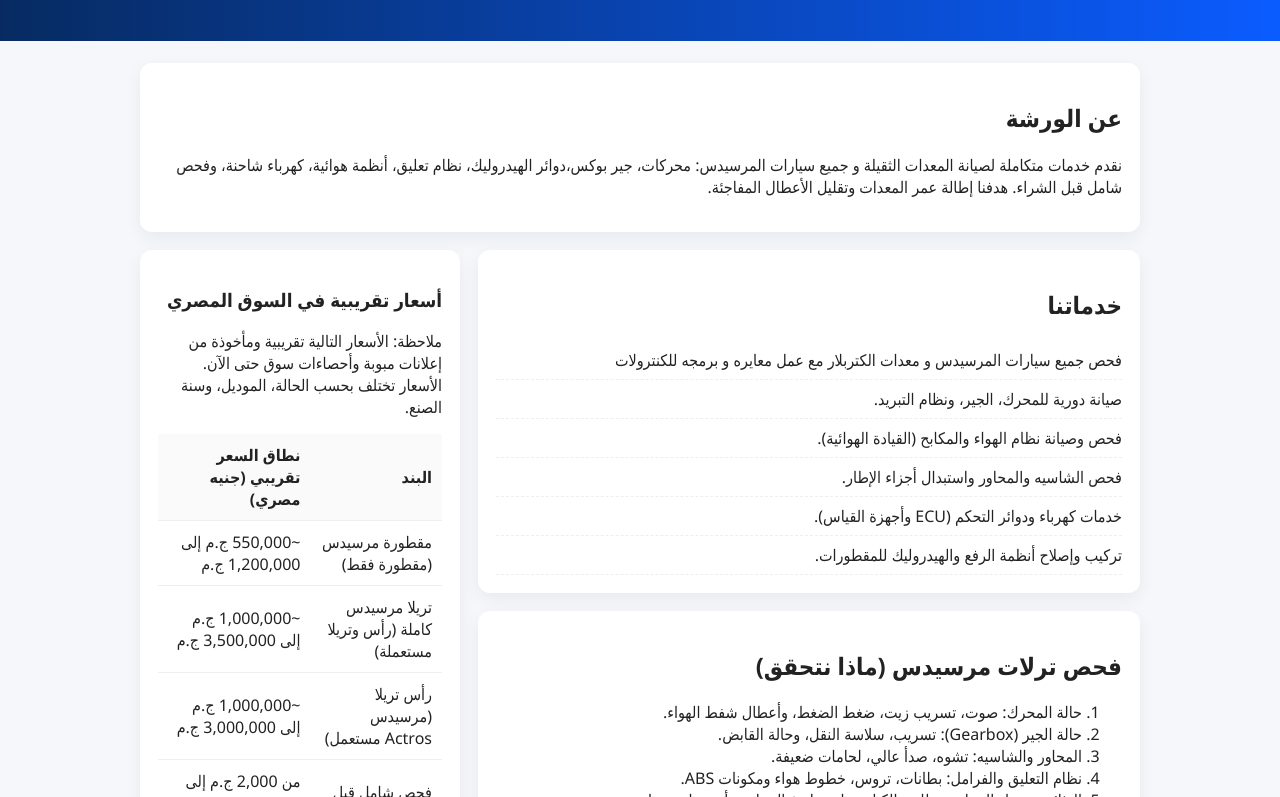
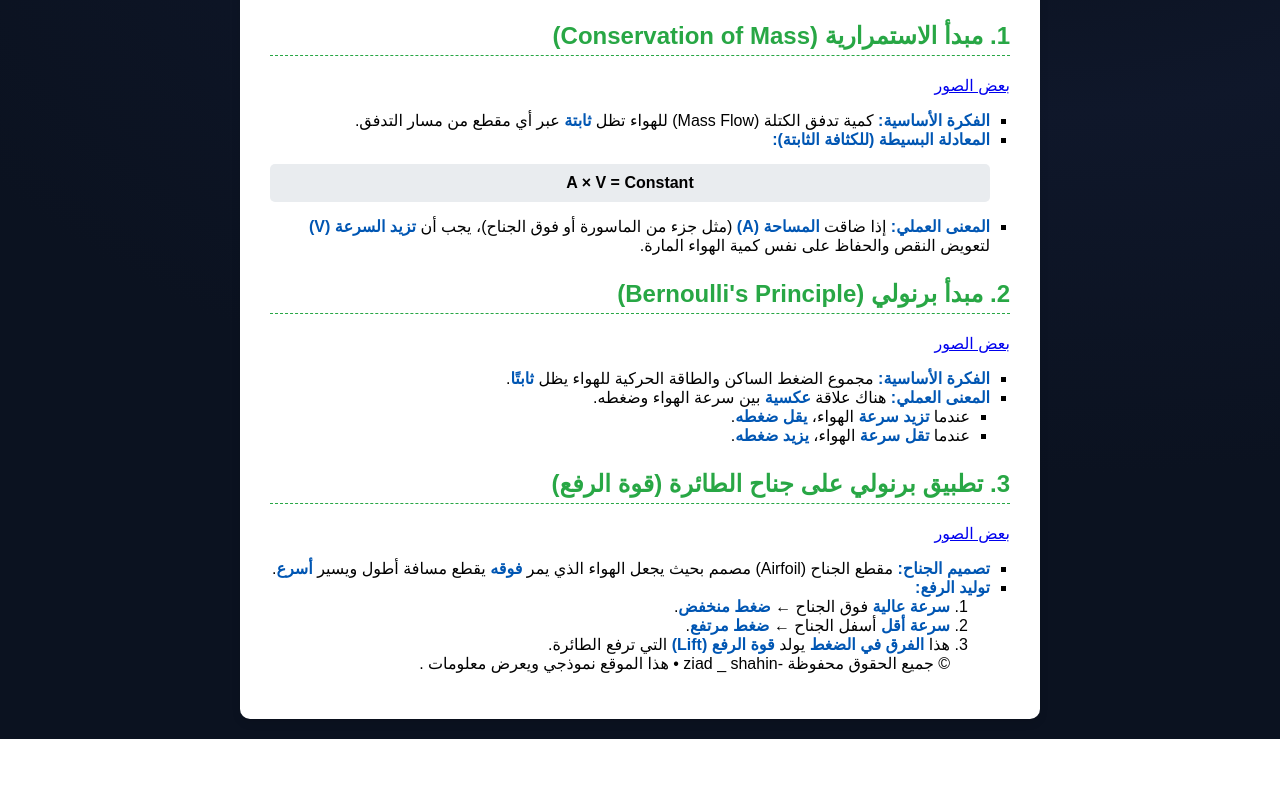
Before and after one commit to shahinziad107-del/Shahin22, a plain HTML site: page index.html in a window 1280 px wide. Shown: the part 125-922 px from the top of the page. After the commit the page ends 864 px from the top, so only its background shows below. Drawn offline with Linux system fonts and the light colour scheme.

Commit message:
Update index.html

```diff
--- a/index.html
+++ b/index.html
@@ -1,116 +1,136 @@
-<!doctype html>
-
+<!DOCTYPE html>
 <html lang="ar" dir="rtl">
 <head>
-  <meta charset="utf-8">
-  <meta name="viewport" content="width=device-width, initial-scale=1">
-  <title>صيانة وفحص المعدات الثقيلة - Al-Ghazlawi Workshop</title>
+    <meta charset="UTF-8">
+    <meta name="viewport" content="width=device-width, initial-scale=1.0">
+    <title>ملخص مبادئ الطيران (الأيروديناميكا)</title>
+
     <style>
-    :root{--accent:#0b5cff;--bg:#f6f7fb;--card:#ffffff}
-    body{font-family: 'Segoe UI', Tahoma, Arial, sans-serif;background:var(--bg);margin:0;padding:0;color:#222}
-    header{background:linear-gradient(90deg, #072b61, #0b5cff);color:#fff;padding:28px 18px}
-    .container{max-width:1000px;margin:22px auto;padding:0 16px}
-    h1{margin:0 0 6px;font-size:28px}
-    p.lead{margin:0;color:rgba(255,255,255,0.9)}
-    .card{background:var(--card);border-radius:12px;box-shadow:0 6px 18px rgba(15,23,42,0.06);padding:18px;margin-bottom:18px}
-    .grid{display:grid;grid-template-columns:1fr 320px;gap:18px}
-    @media(max-width:900px){.grid{grid-template-columns:1fr}}
-    table{width:100%;border-collapse:collapse}
-    th,td{padding:10px;border-bottom:1px solid #eee;text-align:right}
-    th{background:#fafafa}
-    .btn{display:inline-block;padding:10px 14px;border-radius:10px;background:var(--accent);color:#fff;text-decoration:none}
-    footer{padding:16px;text-align:center;color:#666;font-size:14px}
-    .feature-list{list-style:none;padding:0;margin:0}
-    .feature-list li{padding:8px 0;border-bottom:1px dashed #eee}
+    :root{
+              --bg:#0f172a;        /* slate-900 */
+                    --card:#111827cc;    /* gray-900 with alpha *
+            --text:#e5e7eb;      /* gray-200 */
+            --muted:#94a3b8;     /* slate-400 */
+                      --accent:#38bdf8;    /* sky-400 */
+                            --ring:#22d3ee55;    /* cyan-400 with alpha */
+    }
+    *{box-sizing:border-box}
+        body {
+            margin:0; font-family: system-ui, -apple-system, Segoe UI, Roboto, "Noto Sans Arabic"
+            Arial, sans-serif;
+            font-family: 'Arial', sans-serif;
+
+            background: radial-gradient(1200px 600px at 80% 0%, #0b1220 0%, var(--bg) 40%, #0b1220 100%);
+            color:var(--text)
+
+
+            line-height: 1.6;
+            min-height:100vh;
+            padding: 20px;
+            direction: rtl; /* لضمان الاتجاه من اليمين لليسار */
+            text-align: right;
+        }
+            header{
+      position:sticky; top:0; z-index:50;
+      backdrop-filter:saturate(1.2) blur(6px);
+      background: #0b1220cc;
+      border-bottom:1px solid #1f2937;
+    }
+     .container{max-width:1100px; margin:0 auto; padding:18px 16px}
+    .brand{display:flex; align-items:center; gap:10px}
+    .logo{
+      width:34px; height:34px; border-radius:10px; background:linear-gradient(135deg, var(--accent), #06b6d4);
+      box-shadow:0 6px 20px #22d3ee55 inset, 0 6px 20px #22d3ee55;
+    }
+    .brand h1{font-size:20px; margin:0}
+    nav a{color:var(--muted); text-decoration:none; margin-inline:8px}
+    nav a:hover{color:var(--text)}.hero{
+  text-align:center; padding:36px 16px 10px;
+}
+  .container {
+            max-width: 800px;
+            margin: 0 auto;
+            background: #fff;
+            padding: 30px;
+            border-radius: 10px;
+            box-shadow: 0 4px 8px rgba(0, 0, 0, 0.1);
+
+        .brand h1{font-size:20px; margin:0}
+    nav a{color:var(--muted); text-decoration:none; margin-inline:8px}
+    nav a:hover{color:var(--text)}.hero{
+  text-align:center; padding:36px 16px 10px;
+}
+        h1 {
+            color: #007bff;
+            border-bottom: 3px solid #007bff;
+            padding-bottom: 10px;
+            margin-bottom: 25px;
+            text-align: center;
+        }
+        h2 {
+            color: #28a745;
+            margin-top: 25px;
+            border-bottom: 1px dashed #28a745;
+            padding-bottom: 5px;
+        }
+        ul {
+            list-style-type: square;
+            padding-right: 20px;
+        }
+        li strong {
+            color: #0056b3;
+        }
+        .formula {
+            background-color: #e9ecef;
+            padding: 10px;
+            border-radius: 5px;
+            text-align: center;
+            font-weight: bold;
+            margin: 15px 0;
+        }
     </style>
 </head>
 <body>
-  <header>
     <div class="container">
-      <h1>  مركز الشاهين  لصيانه وفحص المعدات الثقيله و ترلات المرسيدس   </h1>
-      <p class="lead">متخصصون في صيانة المركبات الثقيلة، فحص التريلات (ترلات مرسيدس)، وصيانة رؤوس التريلا — خدمات بجودة صناعية ومواصفات السلامة.</p>
-    </div>
-  </header>  <main class="container">
-    <section class="card">
-      <h2>عن الورشة</h2>
-      <p>نقدم خدمات متكاملة لصيانة المعدات الثقيلة و جميع سيارات المرسيدس: محركات، جير بوكس،دوائر الهيدروليك، نظام تعليق، أنظمة هوائية، كهرباء شاحنة، وفحص شامل قبل الشراء. هدفنا إطالة عمر المعدات وتقليل الأعطال المفاجئة.</p>
-    </section><div class="grid">
-  <div>
-    <section class="card">
-      <h2>خدماتنا</h2>
-      <ul class="feature-list">
-        <li>فحص جميع سيارات المرسيدس و معدات الكتربلار مع عمل معايره و برمجه للكنترولات </li>
-        <li>صيانة دورية للمحرك، الجير، ونظام التبريد.</li>
-        <li>فحص وصيانة نظام الهواء والمكابح (القيادة الهوائية).</li>
-        <li>فحص الشاسيه والمحاور واستبدال أجزاء الإطار.</li>
-        <li>خدمات كهرباء ودوائر التحكم (ECU وأجهزة القياس).</li>
-        <li>تركيب وإصلاح أنظمة الرفع والهيدروليك للمقطورات.</li>
+        <h1>ملخص مُصغر لمبادئ الطيران (الأيروديناميكا)</h1>
+
+        <h2>1. مبدأ الاستمرارية (Conservation of Mass)</h2>
+          <a href= pf2.png>بعض الصور </a>
+        <ul>
+            <li><strong>الفكرة الأساسية:</strong> كمية تدفق الكتلة (Mass Flow) للهواء تظل <strong>ثابتة</strong> عبر أي مقطع من مسار التدفق.</li>
+            <li><strong>المعادلة البسيطة (للكثافة الثابتة):</strong></li>
+            <div class="formula">A × V = Constant</div>
+            <li><strong>المعنى العملي:</strong> إذا ضاقت <strong>المساحة (A)</strong> (مثل جزء من الماسورة أو فوق الجناح)، يجب أن <strong>تزيد السرعة (V)</strong> لتعويض النقص والحفاظ على نفس كمية الهواء المارة.</li>
         </ul>
-    </section>
 
-    <section class="card">
-      <h2>فحص ترلات مرسيدس (ماذا نتحقق)</h2>
+        <h2>2. مبدأ برنولي (Bernoulli's Principle)</h2>
+           <a href= pf2.png>بعض الصور </a>
+        <ul>
+            <li><strong>الفكرة الأساسية:</strong> مجموع الضغط الساكن والطاقة الحركية للهواء يظل <strong>ثابتًا</strong>.</li>
+            <li><strong>المعنى العملي:</strong> هناك علاقة <strong>عكسية</strong> بين سرعة الهواء وضغطه.
+                <ul>
+                    <li>عندما <strong>تزيد سرعة</strong> الهواء، <strong>يقل ضغطه</strong>.</li>
+                    <li>عندما <strong>تقل سرعة</strong> الهواء، <strong>يزيد ضغطه</strong>.</li>
+                </ul>
+            </li>
+        </ul>
+
+        <h2>3. تطبيق برنولي على جناح الطائرة (قوة الرفع)</h2>
+    <a href= https://share.google/Uz2EneWpY0UIKLeQG>بعض الصور </a>
+        <ul>
+            <li><strong>تصميم الجناح:</strong> مقطع الجناح (Airfoil) مصمم بحيث يجعل الهواء الذي يمر <strong>فوقه</strong> يقطع مسافة أطول ويسير <strong>أسرع</strong>.</li>
+            <li><strong>توليد الرفع:</strong>
                 <ol>
-        <li>حالة المحرك: صوت، تسريب زيت، ضغط الضغط، وأعطال شفط الهواء.</li>
-        <li>حالة الجير (Gearbox): تسريب، سلاسة النقل، وحالة القابض.</li>
-        <li>المحاور والشاسيه: تشوه، صدأ عالي، لحامات ضعيفة.</li>
-        <li>نظام التعليق والفرامل: بطانات، تروس، خطوط هواء ومكونات ABS.</li>
-        <li>الوثائق وسجل الصيانة: مطابقة الكيلومترات، تاريخ الصيانة، وأي حوادث سابقة.</li>
+                    <li><strong>سرعة عالية</strong> فوق الجناح ← <strong>ضغط منخفض</strong>.</li>
+                    <li><strong>سرعة أقل</strong> أسفل الجناح ← <strong>ضغط مرتفع</strong>.</li>
+                    <li>هذا <strong>الفرق في الضغط</strong> يولد <strong>قوة الرفع (Lift)</strong> التي ترفع الطائرة.</li>
+                          </main>  <footer>
+    © جميع الحقوق محفوظة -ziad _ shahin  • هذا الموقع نموذجي ويعرض معلومات .
+  </footer>
                 </ol>
-    </section>
-
-    <section class="card">
-      <h2>أسئلة شائعة</h2>
-      <p><strong>هل تفحصون التريلا قبل الشراء؟</strong> نعم — نقدم تقرير مفصل يتضمن صور وملاحظات تقنية.</p>
-      <p><strong>كم تستغرق عملية الفحص؟</strong> عادة 1-2 ساعة للفحص الأساسي، وفحص أعمق عند الطلب.</p>
-    </section>
+            </li>
+        </ul>
     </div>
 
-  <aside>
-    <section class="card">
-      <h3>أسعار تقريبية في السوق المصري</h3>
-      <p>ملاحظة: الأسعار التالية تقريبية ومأخوذة من إعلانات مبوبة وأحصاءات سوق حتى الآن. الأسعار تختلف بحسب الحالة، الموديل، وسنة الصنع.</p>
-      <table>
-        <thead>
-          <tr><th>البند</th><th>نطاق السعر تقريبي (جنيه مصري)</th></tr>
-        </thead>
-        <tbody>
-          <tr><td>مقطورة مرسيدس (مقطورة فقط)</td><td>~550,000 ج.م إلى 1,200,000 ج.م</td></tr>
-          <tr><td>تريلا مرسيدس كاملة (رأس وتريلا مستعملة)</td><td>~1,000,000 ج.م إلى 3,500,000 ج.م</td></tr>
-          <tr><td>رأس تريلا (مرسيدس Actros مستعمل)</td><td>~1,000,000 ج.م إلى 3,000,000 ج.م</td></tr>
-          <tr><td>فحص شامل قبل الشراء</td><td>من 2,000 ج.م إلى 6,000 ج.م (بحسب العمق)</td></tr>
-          <tr><td>صيانة دورية (فحص، زيوت، فلترات)</td><td>من 3,000 ج.م إلى 25,000 ج.م</td></tr>
-        </tbody>
-      </table>
-      <p class="muted">للحصول على عرض سعر دقيق، تواصل معنا واذكر الموديل وسنة الصنع وحالة المركبة.</p>
-      <a class="btn" href="#contact">اطلب فحص الآن</a>
-    </section>
-
-    <section class="card">
-      <h3>اتصل بنا</h3>
-      <p>هاتف: 01096409653
-      **01121774943<br>العنوان: محافظةالشرقيه_العاشر من رمضان_ منطقه 6 مليون )</p>
-      <p><small>نقبل التفاوض على أسعار الخدمات والقطع للرافعات والأسطول.</small></p>
-    </section>
-  </aside>
-</div>
-
-<section id="contact" class="card">
-  <h2>اطلب فحص أو خدمة</h2>
-  <form onsubmit="alert('تم إرسال الطلب (نموذج تجريبي)');return false;">
-    <label>الاسم الكامل<br><input required style="width:100%;padding:8px;margin-top:6px"/></label><br><br>
-    <label>الهاتف<br><input required style="width:100%;padding:8px;margin-top:6px"/></label><br><br>
-    <label>نوع المركبة/الموديل<br><input style="width:100%;padding:8px;margin-top:6px"/></label><br><br>
-    <label>ملاحظات<br><textarea style="width:100%;padding:8px;margin-top:6px" rows="4"></textarea></label><br><br>
-    <button class="btn" type="submit">أرسل الطلب</button>
-    <label><a href="https://wa.me/201096409653
-    ?text=مرحبا%20أنا%20اسمي%20...%20وأريد%20فحص%20لمركبتي" target="_blank" rel="noopener">راسلنا على واتساب</a></label>
-  </form>
-
-</section>
-
-  </main>  <footer>
-    © جميع الحقوق محفوظة - ورشة صيانة المعدات الثقيلة • هذا الموقع نموذجي ويعرض معلومات وأسعار تقريبية.
-  </footer>
 </body>
                                                                    </html>
```
Lines whose indentation alone changed are shown as unchanged.
